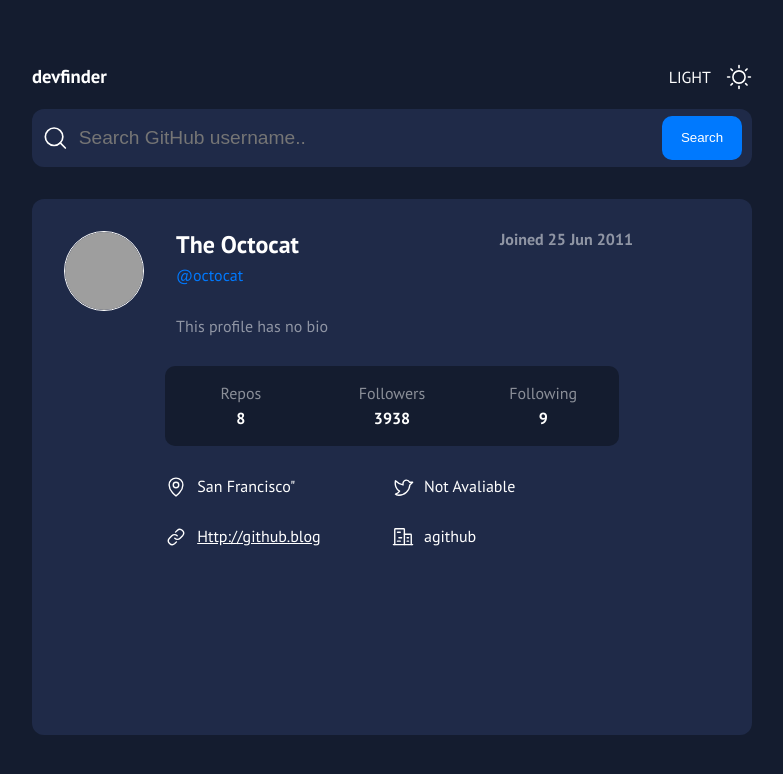
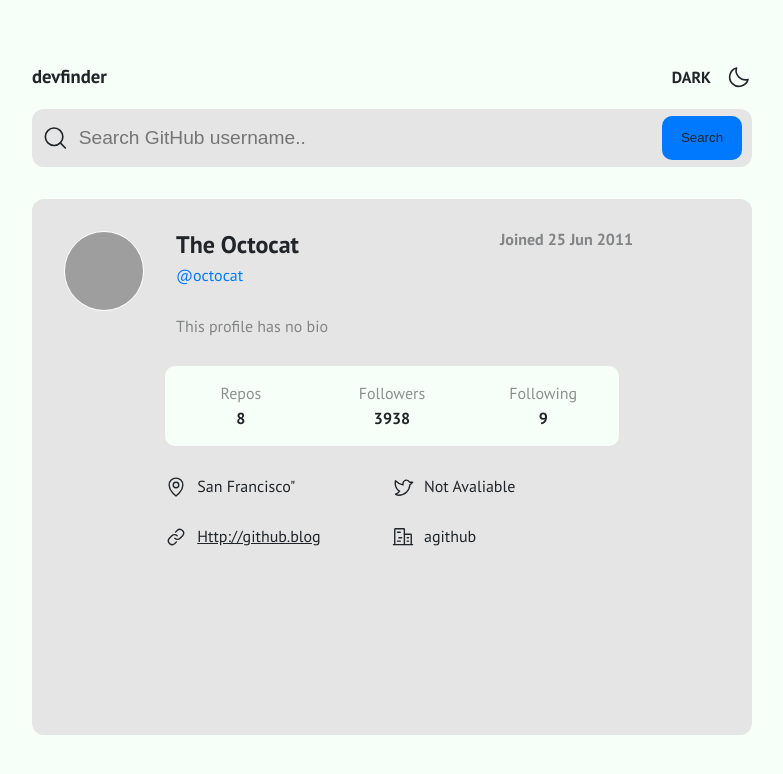
Before and after one commit to rodrigopfialho/devfinder, a React (Vite) app: page / in a window 1280 px wide. Shown: the top 774 px of the page, without its empty margins (248-1031 px from the left). Built offline with nearby package versions, Linux system fonts and the light colour scheme; grey boxes are pictures that could not be loaded.

Commit message:
Finalizado

```diff
--- a/package.json
+++ b/package.json
@@ -13,6 +13,7 @@
     "phosphor-react": "^1.4.1",
     "react": "^18.2.0",
     "react-dom": "^18.2.0",
+    "react-loading": "^2.0.3",
     "styled-components": "^5.3.6"
   },
   "devDependencies": {
--- a/src/App.tsx
+++ b/src/App.tsx
@@ -1,13 +1,29 @@
 import { SearchGit } from "./components"
-import { GlobalStyles } from "./styles/Global"
+import  GlobalStyles  from "./styles/global"
+
 import { Container } from "./styles"
+import { DefaultTheme, ThemeProvider } from "styled-components"
+
+import usePersistedState from "./utils/usePersistedState"
+
+import dark from "./styles/themes/dark"
+import light from "./styles/themes/light"
 
 function App() {
+
+  const [theme, setTheme] = usePersistedState<DefaultTheme>('theme', light)
+
+  const themeToggler = () => {
+      setTheme(theme.title === 'light' ? dark : light)
+  }
+
   return (
-    <Container>
-      <SearchGit />
-      <GlobalStyles />
-    </Container>
+    <ThemeProvider theme={theme}>
+      <Container>
+        <SearchGit handleTheme={themeToggler}/>
+        <GlobalStyles />
+      </Container>
+    </ThemeProvider>
   )
 
 }
--- a/src/components/index.tsx
+++ b/src/components/index.tsx
@@ -1,10 +1,22 @@
-import { Buildings, Link, MapPin, Sun, TwitterLogo } from 'phosphor-react'
-import {MagnifyingGlass} from 'phosphor-react'
-import {Container, Content, Header, Card, Search, DatasGit} from './styled'
+import { Buildings, Link, MapPin, Moon, Sun, TwitterLogo } from 'phosphor-react'
+import { MagnifyingGlass } from 'phosphor-react'
+import { Container, Content, Header, Card, Search, DatasGit } from './styled'
 import Github from '../assets/github.png'
-import {useState } from 'react';
+import { useContext, useState } from 'react';
 import dayjs from 'dayjs'
+
 import { api } from '../services/api';
+
+import usePersistedState from '../utils/usePersistedState';
+import { DefaultTheme, ThemeContext } from 'styled-components';
+
+import light from '../styles/themes/light';
+import dark from '../styles/themes/dark';
+import Loading from 'react-loading';
+
+interface Props {
+    handleTheme(): void;
+}
 
 interface UserProps {
     name: string;
@@ -20,7 +32,7 @@ interface UserProps {
     company: string;
 }
 
-export function SearchGit() {
+export function SearchGit({handleTheme}: Props) {
     const [userName, setUserName] = useState('')
     const [login, setlogin] = useState('octocat')
     const [name, setName] = useState('The Octocat')
@@ -34,8 +46,9 @@ export function SearchGit() {
     const [twitterUsername, settwitterUsername] = useState('Not Avaliable')
     const [company, setCompany] = useState('agithub')
 
+    const {colors, title} = useContext(ThemeContext);
 
-    const handleSearch = ()  => {
+    const handleSearch: any = () => {
         api.get<UserProps>(`/${userName}`)
             .then((res: any) => {
                 setName(res.data.name)
@@ -60,13 +73,23 @@ export function SearchGit() {
     return (
             <Container>
                 <Content>
-                <Header>
+                    <Header
+                        onClick={handleTheme}
+                    >
                         <h3>devfinder</h3>
+                        {title === 'light' ?
+                            <div>
+                                <p>DARK</p>
+                                <Moon size={26} />
+                            </div>
+                            :
                             <div>
                                 <p>LIGHT</p>
                                 <Sun size={26} />
                             </div>
+                        }
                     </Header>
+
                     <Search>
                         <MagnifyingGlass size={32} />
                         <input
@@ -141,6 +164,7 @@ export function SearchGit() {
                     </Card>
 
                 </Content>
+
             </Container>
     )
 }
--- a/src/components/styled.ts
+++ b/src/components/styled.ts
@@ -1,5 +1,4 @@
 import styled from "styled-components";
-import Github from '../assets/github.png'
 
 export const Container = styled.main`
     display: flex ;
@@ -19,9 +18,11 @@ export const Header = styled.header`
     align-items: baseline ;
     font-family: 'PT Sans', sans-serif;
     margin-bottom: 1.2rem ;
+    cursor: pointer ;
 
-   > p {
-        font-size: 1.5rem;
+    p {
+        font-size: 1rem;
+        font-weight: bolder;
     }
 
     div {
@@ -34,10 +35,10 @@ export const Header = styled.header`
 export const Search = styled.div`
     width: 45rem;
     height: 3.6rem ;
-    background-color: var(--blue);
+    background-color: ${props => props.theme.colors.secundary};
     display: flex;
     align-items: center;
-    color: var(--white);
+    color: ${props => props.theme.title};
     border-radius: 12px;
     padding: 10px;
     margin-bottom: 2rem ;
@@ -46,9 +47,9 @@ export const Search = styled.div`
     input {
         width: 100%;
         height: 2.2rem ;
-        background-color: var(--blue);
+        background-color: ${props => props.theme.colors.secundary};
         border: none;
-        color: var(--white);
+        color: ${props => props.theme.colors.text};
         font-size: 1.2rem;
         margin-left: 10px ;
     }
@@ -59,10 +60,10 @@ export const Search = styled.div`
     }
 
     button {
-        background-color: var( --blueLight) ;
+        background-color: ${props => props.theme.colors.primaryButton};
         border: none;
         cursor: pointer;
-        color: var(--white);
+        color: ${props => props.theme.colors.text};
         width: 6rem;
         height: 2.7rem;
         border-radius: 10px ;
@@ -76,7 +77,7 @@ export const Search = styled.div`
 `;
 
 export const Card = styled.section`
-    background-color: var(--blue);
+    background-color: ${props => props.theme.colors.secundary};
     width: 100%;
     height: 100%;
     border-radius: 12px;
@@ -94,11 +95,10 @@ export const Card = styled.section`
         img {
             width: 5rem;
             height: 5rem ;
-            /* background-color: red ; */
+
             border-radius: 50%;
             border: 1px solid white;
             margin: 2rem ;
-            /* background-image: var(Github) ; */
         }
 
         .bio, .data {
@@ -127,14 +127,14 @@ export const Card = styled.section`
             display: flex;
             align-items: flex-start ;
             padding-bottom: 1px;
-            color: var(--blueLight);
+            color: ${props => props.theme.colors.primaryButton};
         }
     }
 
     .info {
         width: 63%;
         height: 5rem ;
-        background-color: var(--blueDark);
+        background-color: ${props => props.theme.colors.background};
         margin: 0 auto;
         border-radius: 10px;
 
@@ -174,7 +174,6 @@ export const DatasGit = styled.div`
         display: grid;
         grid-template-columns: 1fr 1fr;
         margin: 0 auto;
-        /* gap: 1rem; */
         flex-direction: row;
         flex-wrap: wrap ;
         padding: 0 ;
@@ -190,7 +189,7 @@ export const DatasGit = styled.div`
                 margin-left: 10px;
 
                 a {
-                    color: white;
+                    color: ${props => props.theme.colors.text};
                     cursor: pointer;
 
                     transition: all 0.3s ;
--- a/src/styles.ts
+++ b/src/styles.ts
@@ -4,6 +4,6 @@ export const Container = styled.div`
     width: 100vw;
     height: 100vh;
 
-    background-color: var(--blueDark);
-    color: var(--white)
+    background: ${props => props.theme.colors.background};
+    color: ${props => props.theme.colors.text};
 `;
--- a/src/styles/Global.ts
+++ b/src/styles/Global.ts
@@ -1,6 +1,6 @@
 import {createGlobalStyle} from 'styled-components'
 
-export const GlobalStyles = createGlobalStyle`
+export default  createGlobalStyle`
     :root {
         --blue: #1f2a48;
         --blueLight: #0079fe;
--- /dev/null
+++ b/src/styles/themes/dark.ts
@@ -0,0 +1,11 @@
+export default {
+    title: 'dark',
+
+    colors: {
+        primaryButton: '#0079fe',
+        secundary: '#1f2a48',
+
+        background: '#141c2f',
+        text: '#fff',
+    },
+};
--- /dev/null
+++ b/src/styles/themes/light.ts
@@ -0,0 +1,11 @@
+export default {
+    title: 'light',
+
+    colors: {
+        primaryButton: '#0079fe',
+        secundary: '#e5e5e5',
+
+        background: '#f6fff8',
+        text: '#212529',
+    },
+};
--- /dev/null
+++ b/src/utils/usePersistedState.ts
@@ -0,0 +1,26 @@
+import { useState, useEffect, Dispatch, SetStateAction } from 'react';
+
+type Response<T> = [
+    T,
+    Dispatch<SetStateAction<T>>,
+];
+
+function usePersistedState<T>(Key: string, initialState: T): Response<T>{
+    const [state, setState] = useState(() => {
+        const storageValue = localStorage.getItem(Key);
+
+        if(storageValue){
+            return JSON.parse(storageValue);
+        } else {
+            return initialState;
+        }
+    });
+
+    useEffect(() => {
+        localStorage.setItem(Key, JSON.stringify(state));
+    }, [Key, state]);
+
+    return [state, setState];
+}
+
+export default usePersistedState;
```
Also changed, not shown: src/styles/styled.d.ts (added, +15 -0 lines), 1 other file (tests, documents, lock files or other folders). Lines whose indentation alone changed are shown as unchanged.
